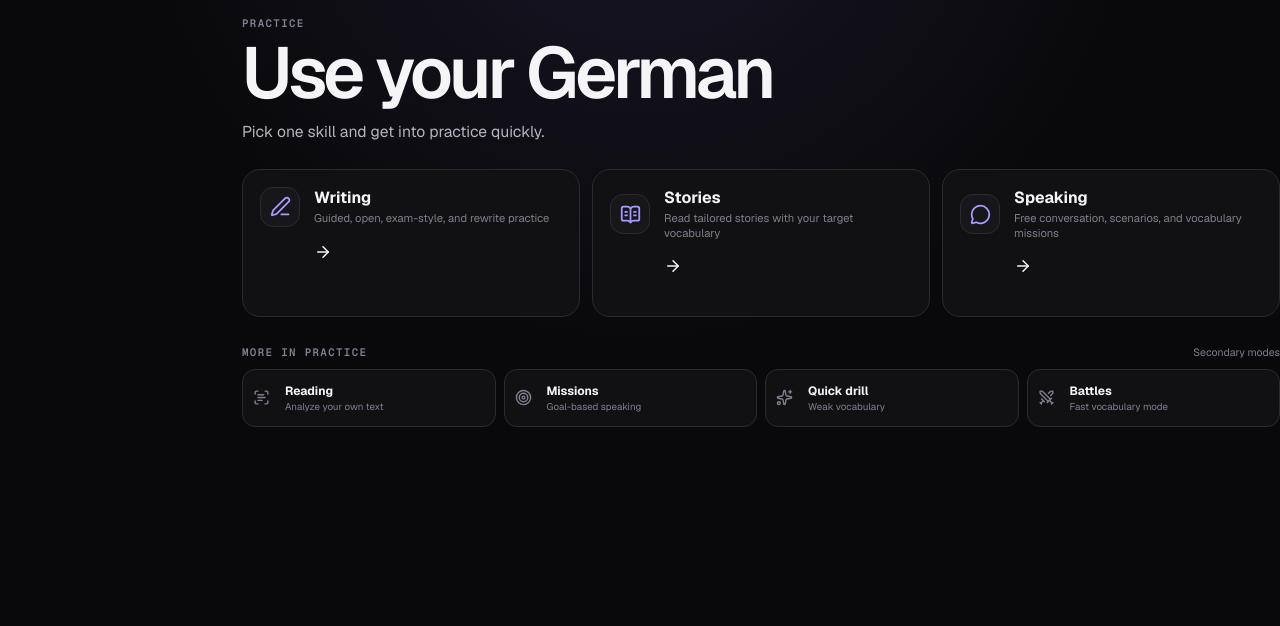
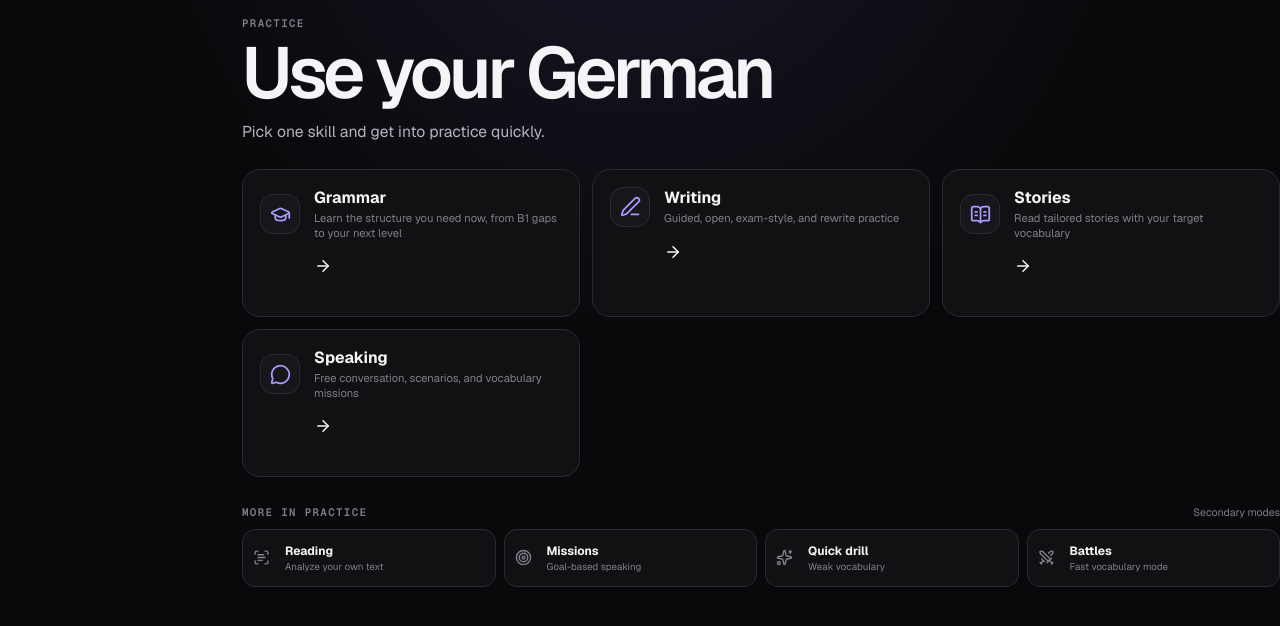
Before and after one commit to Amirmfth/U-Vocab, a Next.js app: page /practice in a window 1280 px wide. Shown: the top 626 px of the page. Built offline with nearby package versions, Linux system fonts and the light colour scheme; no server answers.

Commit message:
feat(grammar): add Grammar to Practice hub

```diff
--- a/src/app/practice/page.tsx
+++ b/src/app/practice/page.tsx
@@ -5,6 +5,7 @@ import {
   ArrowRight,
   BookOpenText,
   MessageCircle,
+  GraduationCap,
   PenLine,
   Plus,
   ScanText,
@@ -32,6 +33,15 @@ function PracticeHub() {
       </section>
 
       <nav className="practice-lanes" aria-label="Practice skills">
+        <Link href="/grammar" className="practice-lane">
+          <span className="practice-lane-icon"><GraduationCap size={21} /></span>
+          <span className="practice-lane-copy">
+            <strong>Grammar</strong>
+            <small>Learn the structure you need now, from B1 gaps to your next level</small>
+          </span>
+          <ArrowRight size={18} />
+        </Link>
+
         <Link href="/writing" className="practice-lane">
           <span className="practice-lane-icon"><PenLine size={21} /></span>
           <span className="practice-lane-copy">
```
